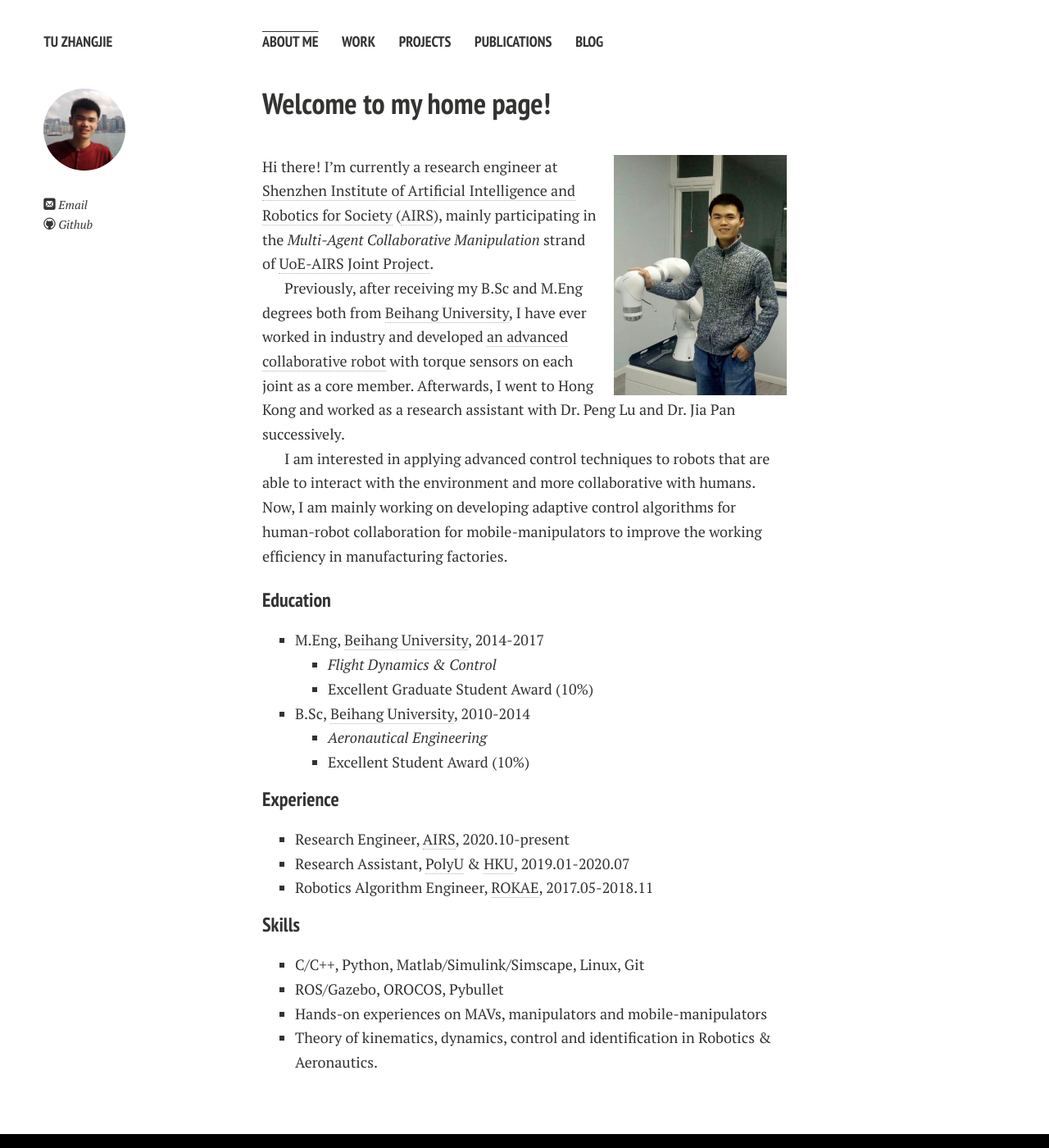
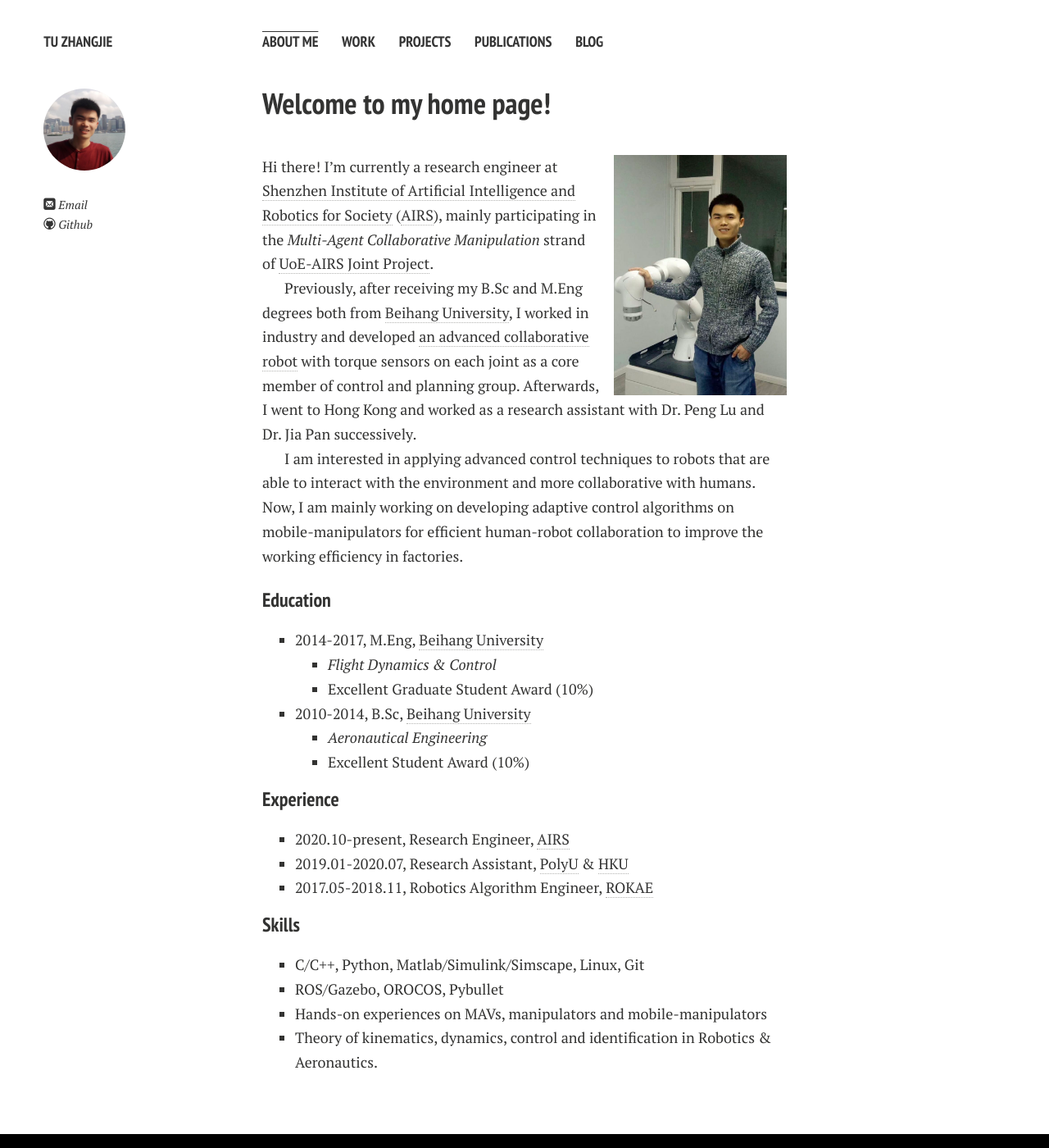
Before and after one commit to ZhanJet/ZhanJet.github.io, a Jekyll site: the page built from index.md, in a window 1280 px wide and 1400 px high. Shown: the whole window at 82% size. Built offline with Jekyll 4.4.1, drawn with Linux system fonts in a browser that asks for light colours; nearby versions of some CDN libraries; a style sheet for code colours, icons or effects is not loaded; our own code applies the rules of GitHub Pages for plain Markdown files.

Commit message:
modify index.md

```diff
--- a/_config.yml
+++ b/_config.yml
@@ -40,8 +40,6 @@ links:
     url: /publications/
   - title: Blog
     url: /blog/
-#  - title: Publications
-#    url: /publications/
 #  - title: Hobbies
 #    url: /hobbies/
 
--- a/index.md
+++ b/index.md
@@ -7,24 +7,24 @@ layout: page
 <img src="./images/tzhj_robot.jpg" class="floatpic" width="50%" height="50%">
 Hi there! I'm currently a research engineer at [Shenzhen Institute of Artificial Intelligence and Robotics for Society]  \([AIRS]\), mainly participating in the *Multi-Agent Collaborative Manipulation* strand of [UoE-AIRS Joint Project].
 
-Previously, after receiving my B.Sc and M.Eng degrees both from [Beihang University], I have ever worked in industry and developed [an advanced collaborative robot] with torque sensors on each joint as a core member. Afterwards, I went to Hong Kong and worked as a research assistant with Dr. Peng Lu and Dr. Jia Pan successively.
+Previously, after receiving my B.Sc and M.Eng degrees both from [Beihang University], I worked in industry and developed [an advanced collaborative robot] with torque sensors on each joint as a core member of control and planning group. Afterwards, I went to Hong Kong and worked as a research assistant with Dr. Peng Lu and Dr. Jia Pan successively.
 
-I am interested in applying advanced control techniques to robots that are able to interact with the environment and more collaborative with humans. Now, I am mainly working on developing adaptive control algorithms for human-robot collaboration for mobile-manipulators to improve the working efficiency in manufacturing factories.
+I am interested in applying advanced control techniques to robots that are able to interact with the environment and more collaborative with humans. Now, I am mainly working on developing adaptive control algorithms on mobile-manipulators for efficient human-robot collaboration to improve the working efficiency in factories.
 
 #### Education
 
-- M.Eng, [Beihang University], 2014-2017
+- 2014-2017,  M.Eng,  [Beihang University]
   - *Flight Dynamics & Control*
   - Excellent Graduate Student Award (10%)
-- B.Sc, [Beihang University], 2010-2014
+- 2010-2014,  B.Sc,  [Beihang University]
   - *Aeronautical Engineering*
   - Excellent Student Award (10%)
 
 #### Experience
 
-- Research Engineer, [AIRS], 2020.10-present
-- Research Assistant, [PolyU] & [HKU], 2019.01-2020.07
-- Robotics Algorithm Engineer, [ROKAE], 2017.05-2018.11
+- 2020.10-present,  Research Engineer,  [AIRS]
+- 2019.01-2020.07, Research Assistant,  [PolyU] & [HKU]
+- 2017.05-2018.11, Robotics Algorithm Engineer,  [ROKAE]
 
 #### Skills
 
```
